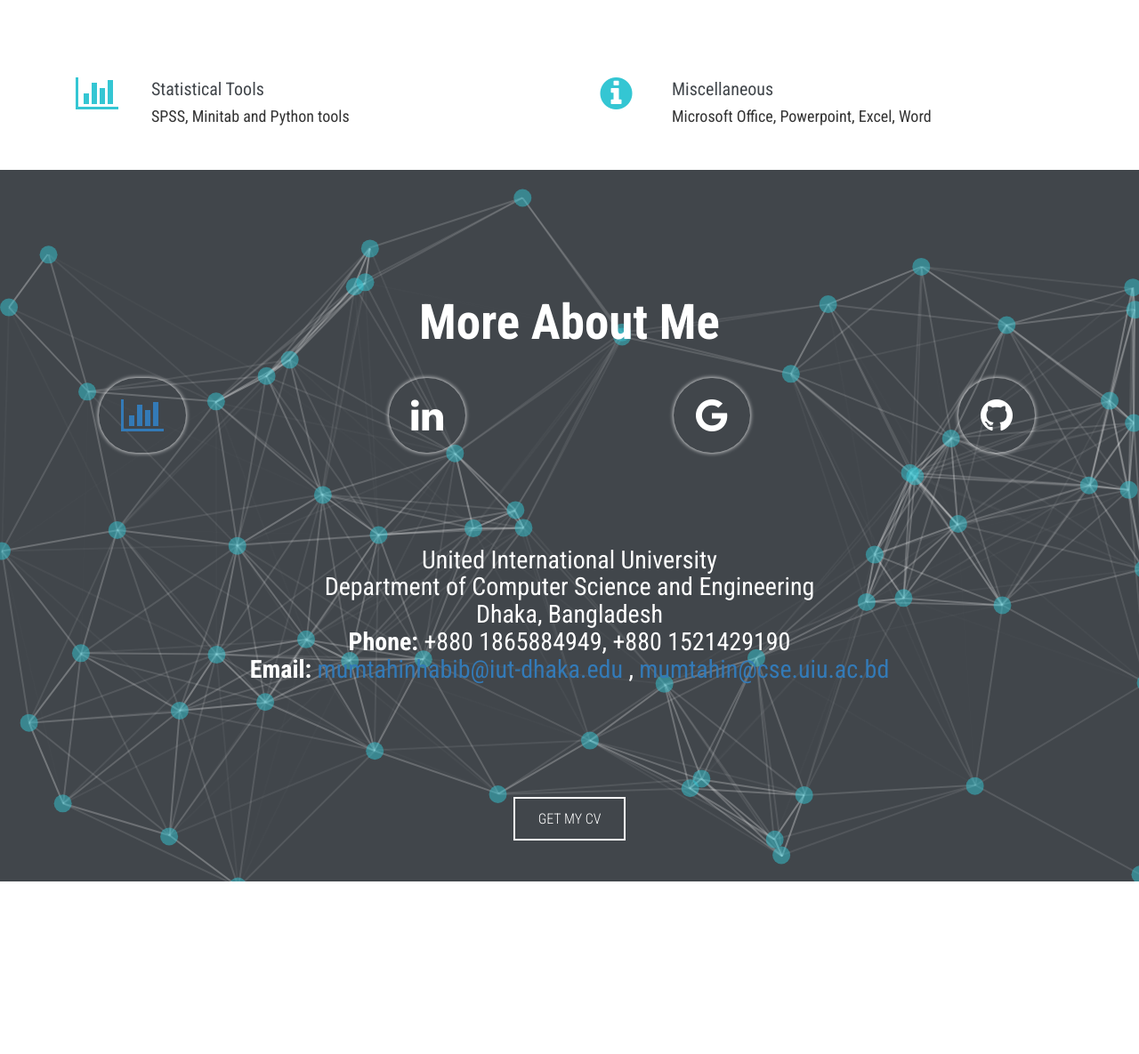
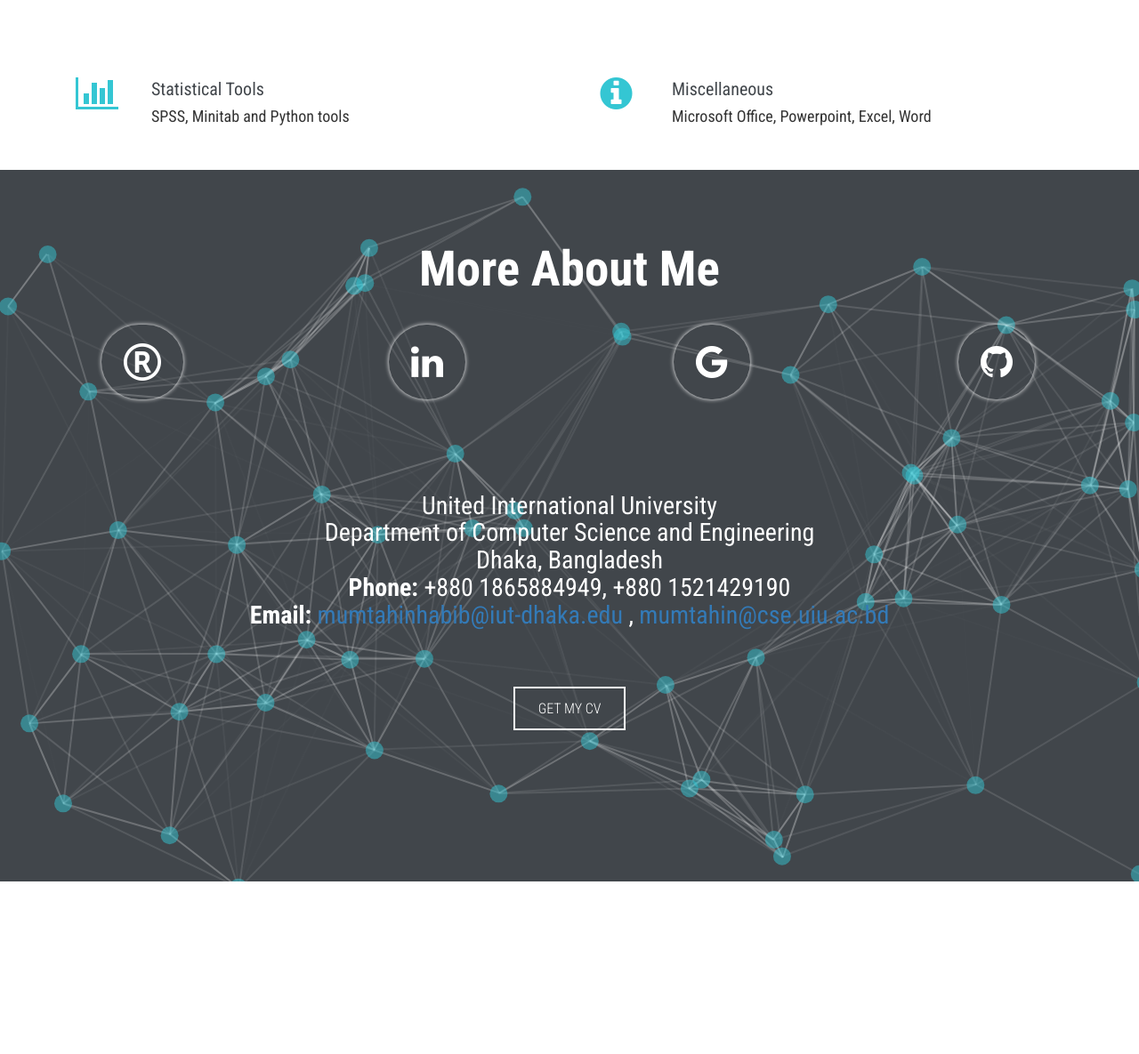
Before and after one commit to mhrafi66/mhrafi66.github.io, a PHP site: page / in a window 1280 px wide. Shown: the part 4658-5843 px from the top of the page at 89% size. After the commit the page ends 5649 px from the top, so only its background shows below. Run offline with PHP 8.4, Linux system fonts and the light colour scheme; some libraries are stand-ins or nearby versions.

Commit message:
Fix footer

```diff
--- a/css/style.css
+++ b/css/style.css
@@ -85,7 +85,7 @@ h3 {
 }
 
 #home-btn {
-    margin-top: 10vw;
+    margin-top: 5vw;
     margin-bottom: 50vw;
 
 }
@@ -105,6 +105,9 @@ h3 {
 .contact-item-icon .fa-facebook{
     color: #fff;
 
+}
+.contact-item-icon .fa-registered{
+    color: #fff;
 }
 .contact-item-icon .fa-linkedin{
     color: #fff;
--- a/index.html
+++ b/index.html
@@ -1056,16 +1056,16 @@
       <div id="home-content-box">
         <div id="home-content-box-inner" class="text-center">
           <div id="home-heading" class="animated zoomIn">
-            <h4> <br> <br> More About Me <br>
+            <h4> <br> More About Me <br>
             </h4>
           </div>
-
           <div class="col-md-3 col-sm-4">
             <div class="contact-item ">
               <div class="contact-item-icon ">
-                <a target="_blank" href="https://www.researchgate.net/profile/Md-Mumtahin-Habib-Ullah-Mazumder"><i
-                    class="fa fa-bar-chart fa-3x" aria-hidden="true"></i></a>
-
+                <a target="_blank" href="https://www.researchgate.net/profile/Md-Mumtahin-Habib-Ullah-Mazumder">
+                  <i class="fa fa-registered fa-3x" aria-hidden="true">
+                  </i>
+                </a>
               </div>
             </div>
           </div>
@@ -1106,18 +1106,12 @@
                 href="mailto:mumtahin@cse.uiu.ac.bd"> mumtahin@cse.uiu.ac.bd</a>
             </h4>
           </div>
-
           <div id="home-btn" class="animated zoomIn">
             <a class="btn btn-lg btn-general btn-white" target="_blank"
               href="https://drive.google.com/file/d/1iIC7LGoSDk-M_pC_wfjfXfH5hXBvrLgr/view?usp=sharing" role="button">
               Get My CV</a>
           </div>
-
         </div>
-
-
-
-
       </div>
 
     </div>
```
